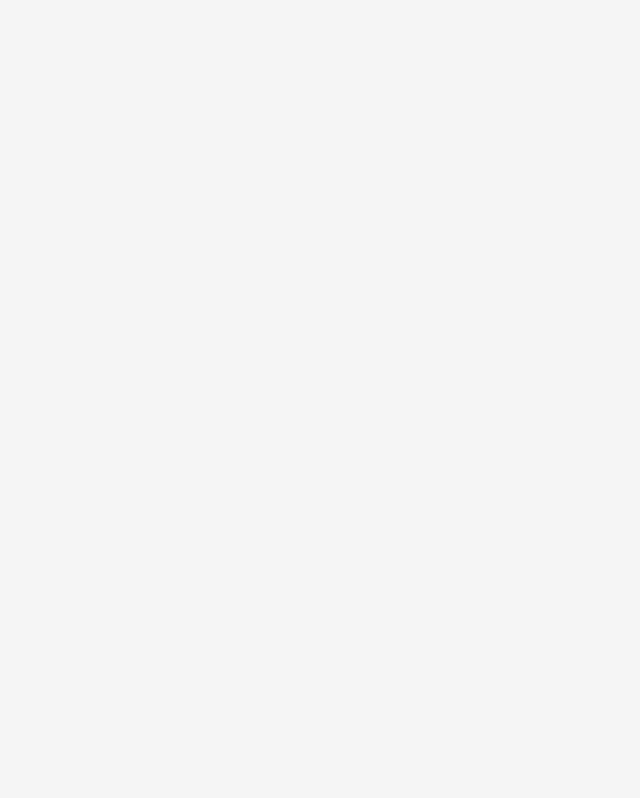
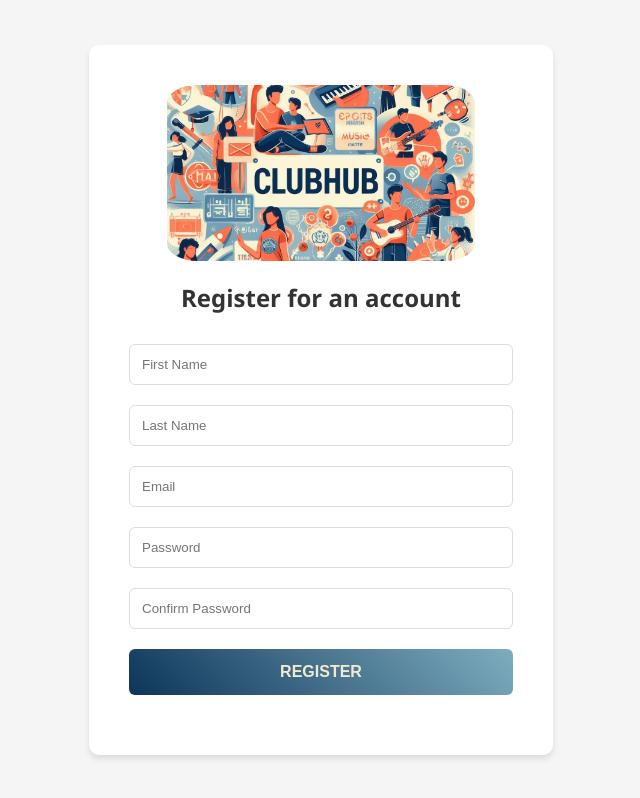
Before and after one commit to Om-Sevak/ClubHub, a React (Create React App) app in the folder client/: page /register in a window 1280 px wide. Before the commit this address had no page. Shown: the whole page, without its empty margins (311-951 px from the left). Built offline with nearby package versions, Linux system fonts and the light colour scheme.

Commit message:
Add registration page frontend

```diff
--- a/client/src/api/auth.js
+++ b/client/src/api/auth.js
@@ -2,7 +2,8 @@ import sendRequest from "./client";
 
 const authApi = {
     // Auth API functions
-    login: async (userData) => sendRequest('POST', 'login', userData)
+    login: async (userData) => sendRequest('POST', 'login', userData),
+    register: async (userData) => sendRequest('POST', 'register', userData),
 };
 
 export default authApi;
--- a/client/src/index.js
+++ b/client/src/index.js
@@ -4,6 +4,7 @@ import { BrowserRouter as Router, Route, Routes } from 'react-router-dom';
 import './index.css';
 import App from './App';
 import LoginPage from './pages/loginPage';
+import RegisterPage from './pages/registerPage';
 import reportWebVitals from './reportWebVitals';
 
 const root = ReactDOM.createRoot(document.getElementById('root'));
@@ -12,6 +13,7 @@ root.render(
     <Router>
       <Routes>
         <Route path="/" element={<LoginPage />} />
+        <Route path='/register' element={<RegisterPage />} />
         <Route path="/App" element={<App />} />
       </Routes>
     </Router>
--- a/client/src/pages/loginPage.js
+++ b/client/src/pages/loginPage.js
@@ -1,6 +1,6 @@
 import React, { useState } from 'react';
 import { useNavigate } from 'react-router-dom';
-import './loginPage.css'; // Import CSS file for styling
+import './registerPage.css'; // Import CSS file for styling
 import logo from '../assets/logoIMG.jpeg'; // Import your logo image
 import authAPI from '../api/auth.js'; // Import your API file
 
@@ -31,7 +31,7 @@ const LoginPage = () => {
     };
 
     const handleRegister = () => {
-        navigate('/registerPage');
+        navigate('/register');
     };
 
     return (
--- /dev/null
+++ b/client/src/pages/registerPage.css
@@ -0,0 +1,84 @@
+body {
+    margin: 0;
+    display: flex;
+    justify-content: center;
+    align-items: center;
+    height: 100vh;
+    background-color: #f5f5f5;
+    font-family: 'Segoe UI', Tahoma, Geneva, Verdana, sans-serif;
+}
+
+.logo {
+    display: block;
+    margin: 0 auto;
+    max-width: 80%;
+    margin-bottom: 20px;
+    border-radius: 10%;
+}
+
+.register-container {
+    width: 80%;
+    max-width: 400px;
+    padding: 40px;
+    border-radius: 10px;
+    background-color: #fff;
+    box-shadow: 0 4px 6px rgba(0, 0, 0, 0.1);
+}
+
+h2 {
+    margin-top: 0;
+    margin-bottom: 30px;
+    text-align: center;
+    color: #333;
+    font-size: 24px;
+}
+
+input[type="text"],
+input[type="password"] {
+    width: 100%;
+    padding: 12px;
+    margin-bottom: 20px;
+    border: 1px solid #ddd;
+    border-radius: 6px;
+    box-sizing: border-box;
+    transition: border-color 0.3s ease;
+}
+
+input[type="text"]:focus,
+input[type="password"]:focus {
+    border-color: #007bff;
+}
+
+button {
+    background: linear-gradient(45deg, #0C3559, #7EADBF);
+    color: #F2EAD0;
+    border: none;
+    border-radius: 6px;
+    cursor: pointer;
+    display: block;
+    width: 100%;
+    margin-bottom: 20px;
+    padding: 14px 24px;
+    font-size: 16px;
+    font-weight: 600;
+    text-transform: uppercase;
+    transition: background 0.3s ease;
+    box-sizing: border-box;
+    outline: none;
+}
+
+button:hover {
+    background: linear-gradient(45deg, #F26A4B, #F26052);
+}
+
+.error-message {
+    color: red;
+    margin-top: 10px;
+    text-align: center;
+}
+
+@media screen and (max-width: 768px) {
+    .register-container {
+        padding: 20px;
+    }
+}
--- /dev/null
+++ b/client/src/pages/registerPage.js
@@ -0,0 +1,88 @@
+import React, { useState } from 'react';
+import { useNavigate } from 'react-router-dom';
+import './loginPage.css'; // Import CSS file for styling
+import logo from '../assets/logoIMG.jpeg'; // Import your logo image
+import authAPI from '../api/auth.js'; // Import your API file
+
+const RegisterPage = () => {
+    const [firstName, setFirstName] = useState('');
+    const [lastName, setLastName] = useState('');
+    const [email, setEmail] = useState('');
+    const [password, setPassword] = useState('');
+    const [confirmPassword, setConfirmPassword] = useState('');
+    const [errorMessage, setErrorMessage] = useState('');
+    const navigate = useNavigate();
+
+    const handleRegister = async (e) => {
+        e.preventDefault(); // Prevent default form submission behavior
+        try {
+            // Validate password and confirmPassword
+            if (password !== confirmPassword) {
+                setErrorMessage('Passwords do not match');
+                return;
+            }
+
+            // Make API request to register user
+            const response = await authAPI.register({ firstName, lastName, email, password });
+
+            // Check response status and navigate accordingly
+            if (response.status === 200) {
+                navigate('/');
+            } else if (response.status === 400) {
+                // Handle validation errors from the server
+                const { message } = await response.json();
+                setErrorMessage(message);
+            } else {
+                setErrorMessage('An error occurred during registration');
+            }
+        } catch (error) {
+            console.error('Registration failed: ', error);
+            setErrorMessage('An error occurred during registration');
+        }
+    };
+
+    return (
+        <div className="register-page">
+            <div className="register-container">
+                <img src={logo} alt="Logo" className="logo" />
+                <h2>Register for an account</h2>
+                <form onSubmit={handleRegister}>
+                    <input
+                        type="text"
+                        placeholder="First Name"
+                        value={firstName}
+                        onChange={(e) => setFirstName(e.target.value)}
+                    />
+                    <input
+                        type="text"
+                        placeholder="Last Name"
+                        value={lastName}
+                        onChange={(e) => setLastName(e.target.value)}
+                    />
+                    <input
+                        type="text"
+                        placeholder="Email"
+                        value={email}
+                        onChange={(e) => setEmail(e.target.value)}
+                    />
+                    <input
+                        type="password"
+                        placeholder="Password"
+                        value={password}
+                        onChange={(e) => setPassword(e.target.value)}
+                    />
+                    <input
+                        type="password"
+                        placeholder="Confirm Password"
+                        value={confirmPassword}
+                        onChange={(e) => setConfirmPassword(e.target.value)}
+                    />
+                    <button type="submit">Register</button>
+                </form>
+                {errorMessage && <p className="error-message">{errorMessage}</p>}
+            </div>
+        </div>
+    );
+};
+
+export default RegisterPage;
```
